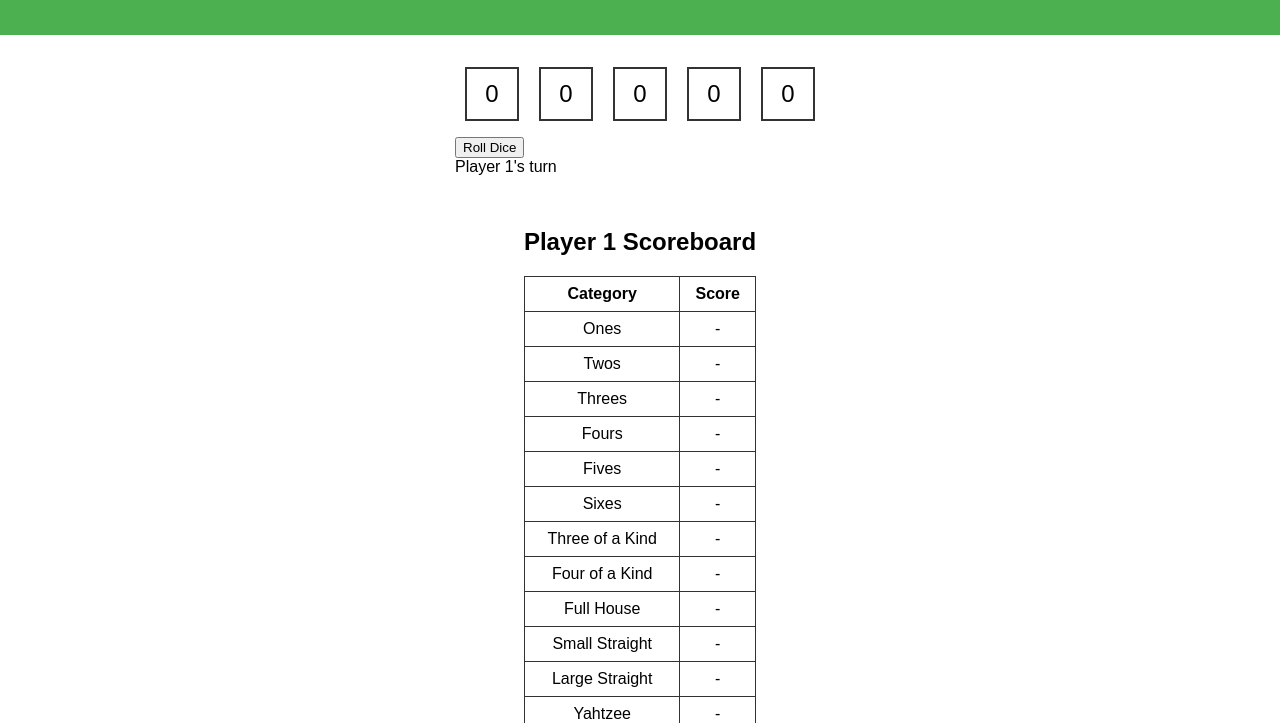
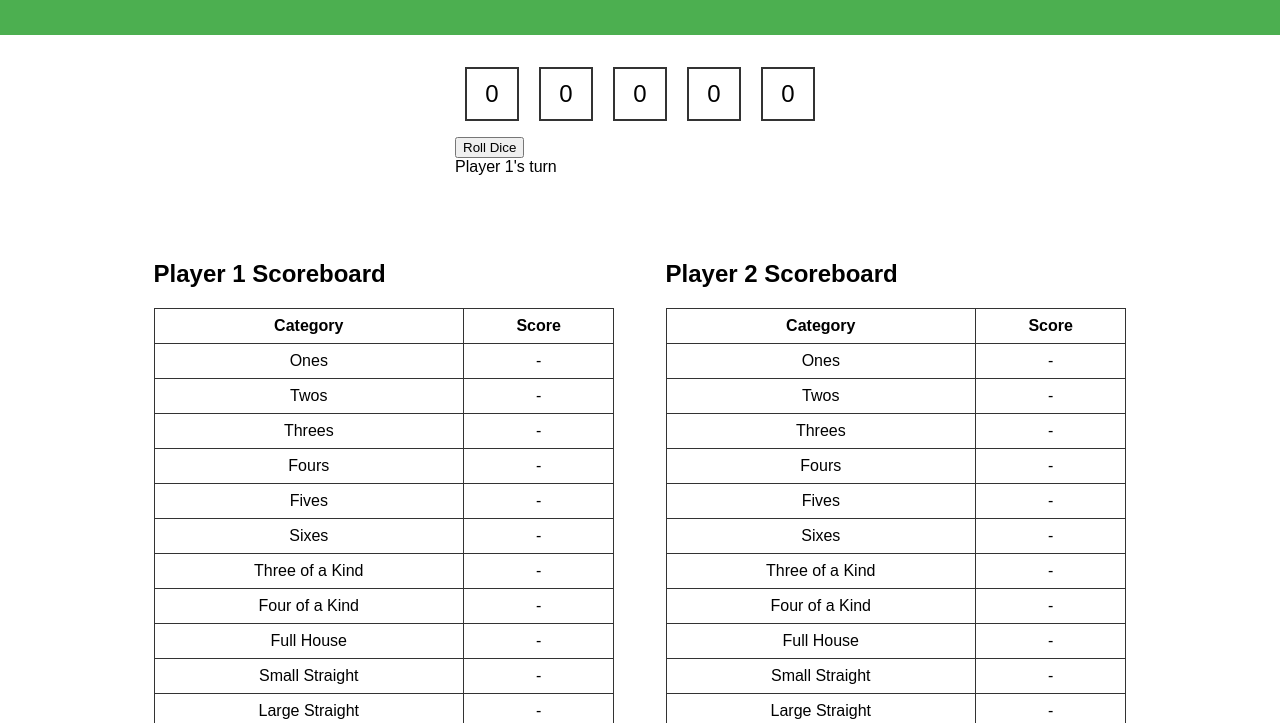
Before and after one commit to Georgin11/Assignment-2_CSI-3140, a plain HTML site: page index.html in a window 1280 px wide. Shown: the part 77-800 px from the top of the page. Drawn offline with Linux system fonts and the light colour scheme.

Commit message:
Update styles.css

```diff
--- a/css/styles.css
+++ b/css/styles.css
@@ -52,9 +52,15 @@ main {
     margin-top: 1em;
 }
 
-#scoreboard {
+#scoreboards {
+    display: flex;
+    justify-content: space-around;
     width: 80%;
     margin: 2em 0;
+}
+
+.scoreboard {
+    width: 45%;
 }
 
 table {
```
